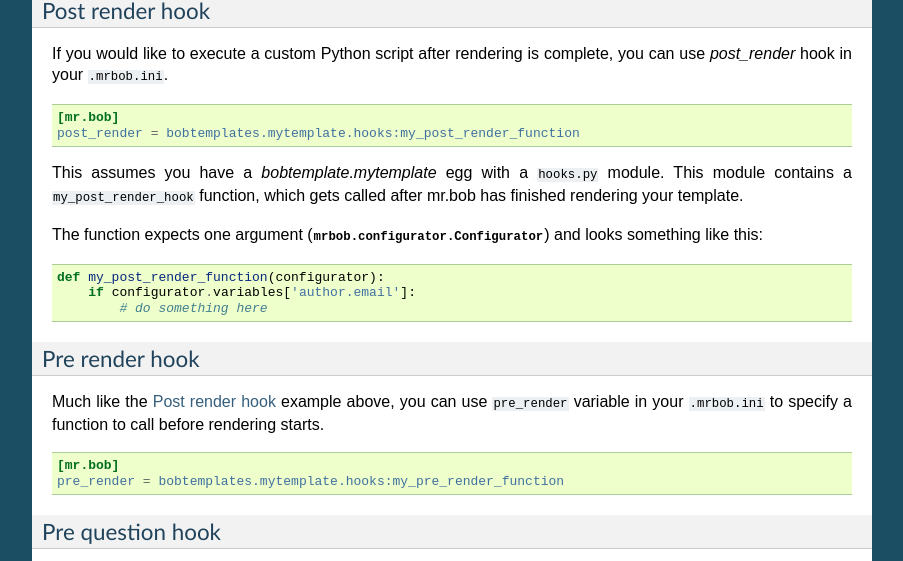
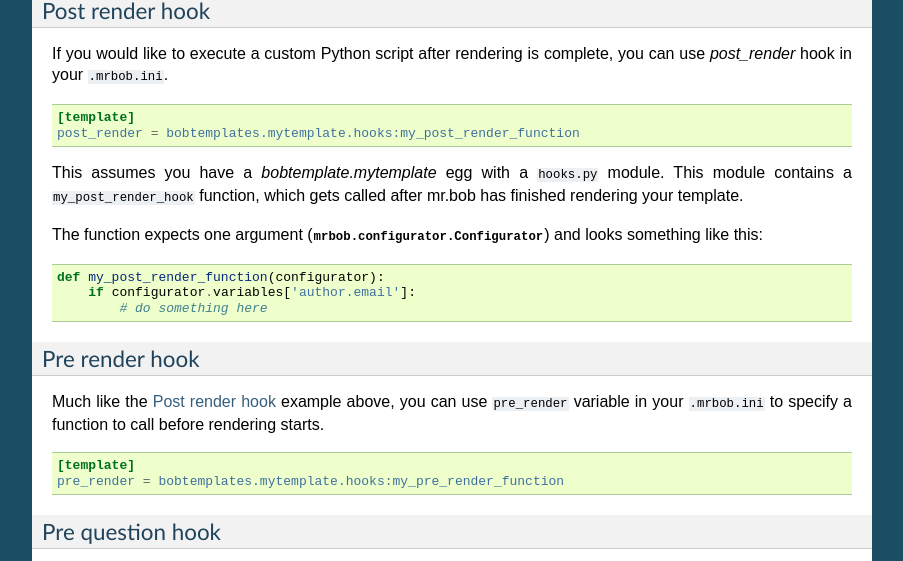
Before and after one commit to collective/mr.bob, a Sphinx documentation site: the page built from docs/source/templateauthor.rst, in a window 1280 px wide and 900 px high, scrolled down 2204 px. Shown: the part 150-711 px from the top of the window, without its empty margins (198-1101 px from the left). Built offline with Sphinx 7.4.7, drawn with Linux system fonts in a browser that asks for light colours.

Commit message:
more typos

```diff
--- a/docs/source/templateauthor.rst
+++ b/docs/source/templateauthor.rst
@@ -145,7 +145,7 @@ is complete, you can use `post_render` hook in your ``.mrbob.ini``.
 
 .. code-block:: ini
 
-    [mr.bob]
+    [template]
     post_render = bobtemplates.mytemplate.hooks:my_post_render_function
 
 This assumes you have a `bobtemplate.mytemplate` egg with a ``hooks.py``
@@ -172,7 +172,7 @@ starts.
 
 .. code-block:: ini
 
-    [mr.bob]
+    [template]
     pre_render = bobtemplates.mytemplate.hooks:my_pre_render_function
 
 
```
